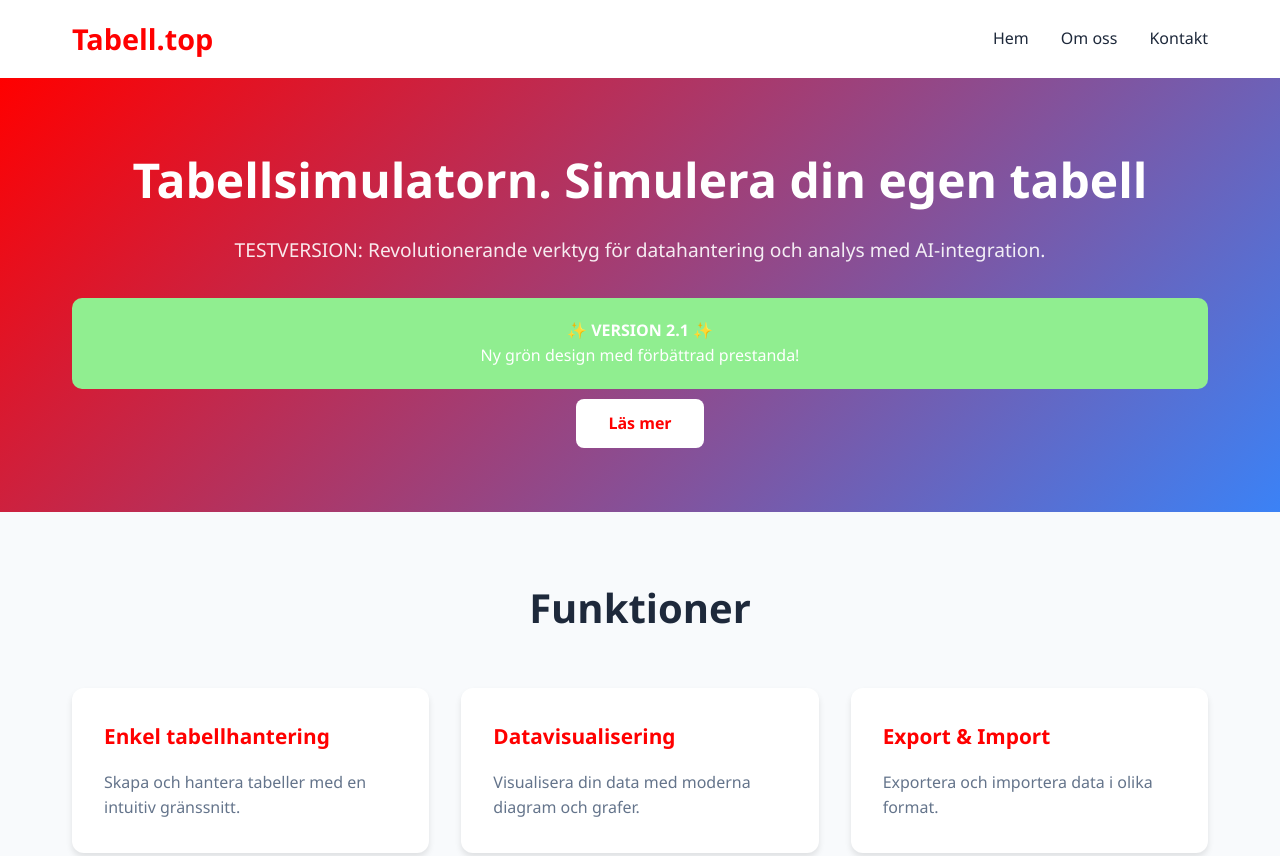
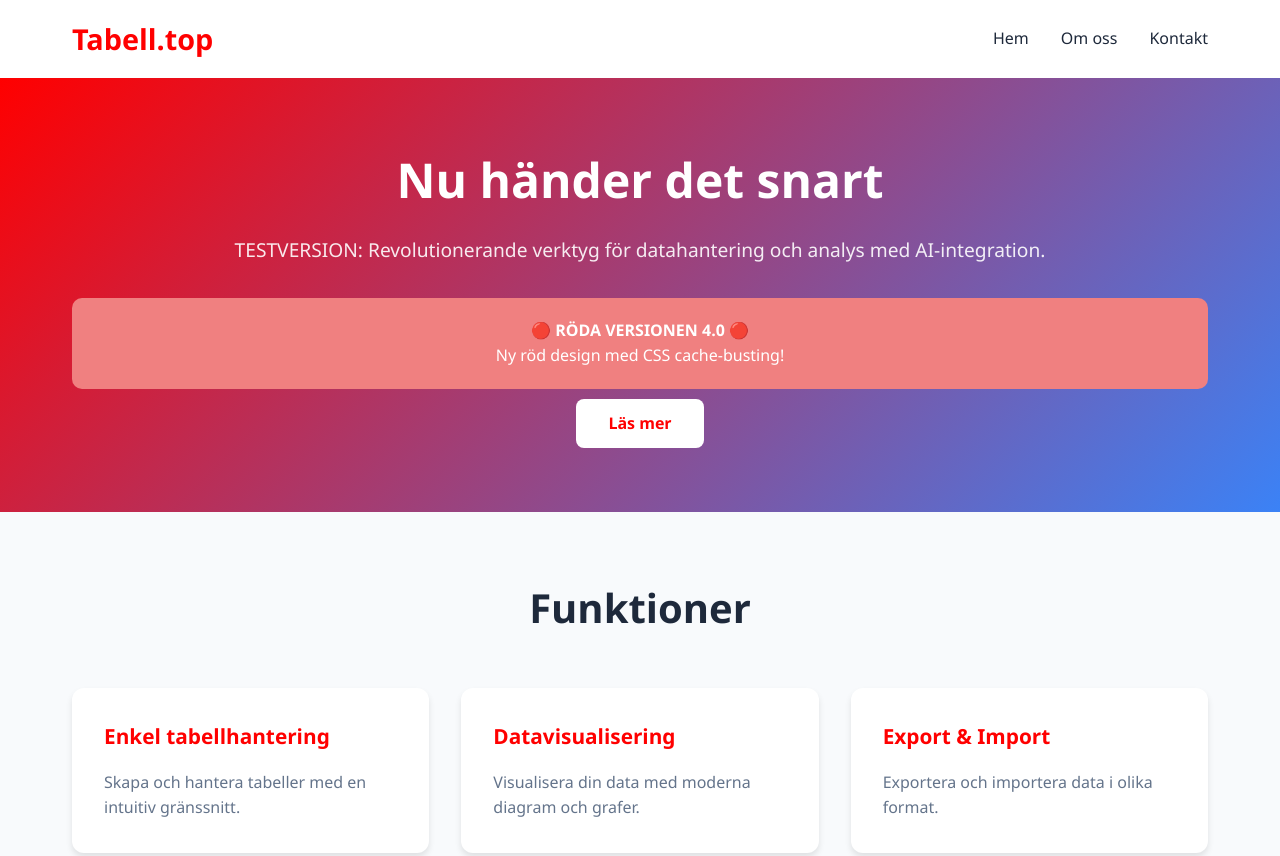
Before and after one commit to thesweetening/tabell-dev, a plain HTML site: page index.html in a window 1280 px wide. Shown: the top 856 px of the page. Drawn offline with Linux system fonts and the light colour scheme.

Commit message:
Ändrar rubrik till 'Nu händer det snart' och uppdaterar info-box

```diff
--- a/index.html
+++ b/index.html
@@ -26,11 +26,11 @@
     <main>
         <section class="hero">
             <div class="container">
-                                <h2>Tabellsimulatorn. Simulera din egen tabell</h2>
+                                <h2>Nu händer det snart</h2>
                 <p>TESTVERSION: Revolutionerande verktyg för datahantering och analys med AI-integration.</p>
-                <div style="background: lightgreen; padding: 20px; margin: 10px 0; border-radius: 10px;">
-                    <strong>✨ VERSION 2.1 ✨</strong><br>
-                    Ny grön design med förbättrad prestanda!
+                <div style="background: lightcoral; padding: 20px; margin: 10px 0; border-radius: 10px;">
+                    <strong>🔴 RÖDA VERSIONEN 4.0 🔴</strong><br>
+                    Ny röd design med CSS cache-busting!
                 </div>
                 <a href="#features" class="btn btn-primary">Läs mer</a>
             </div>
```
